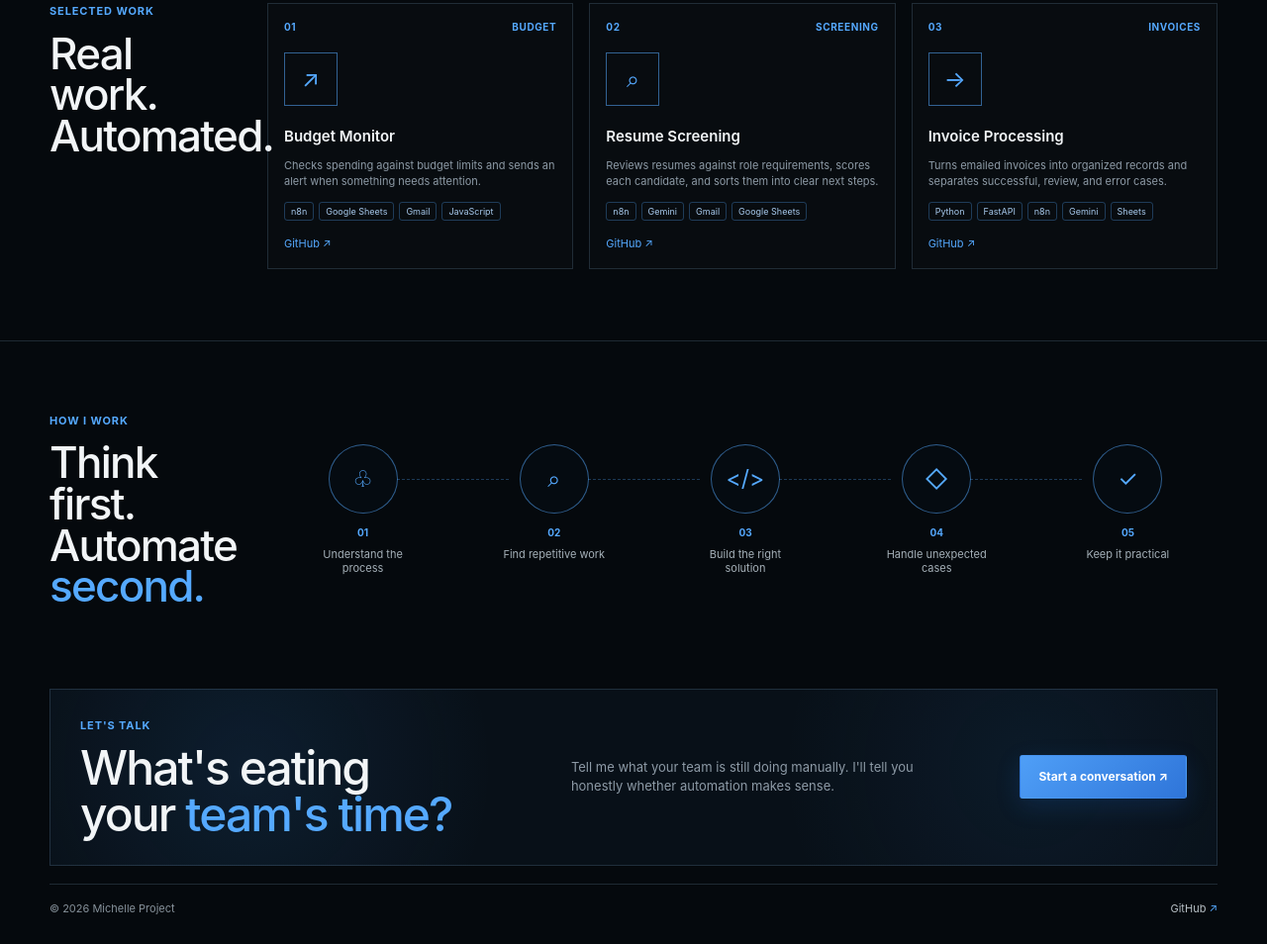
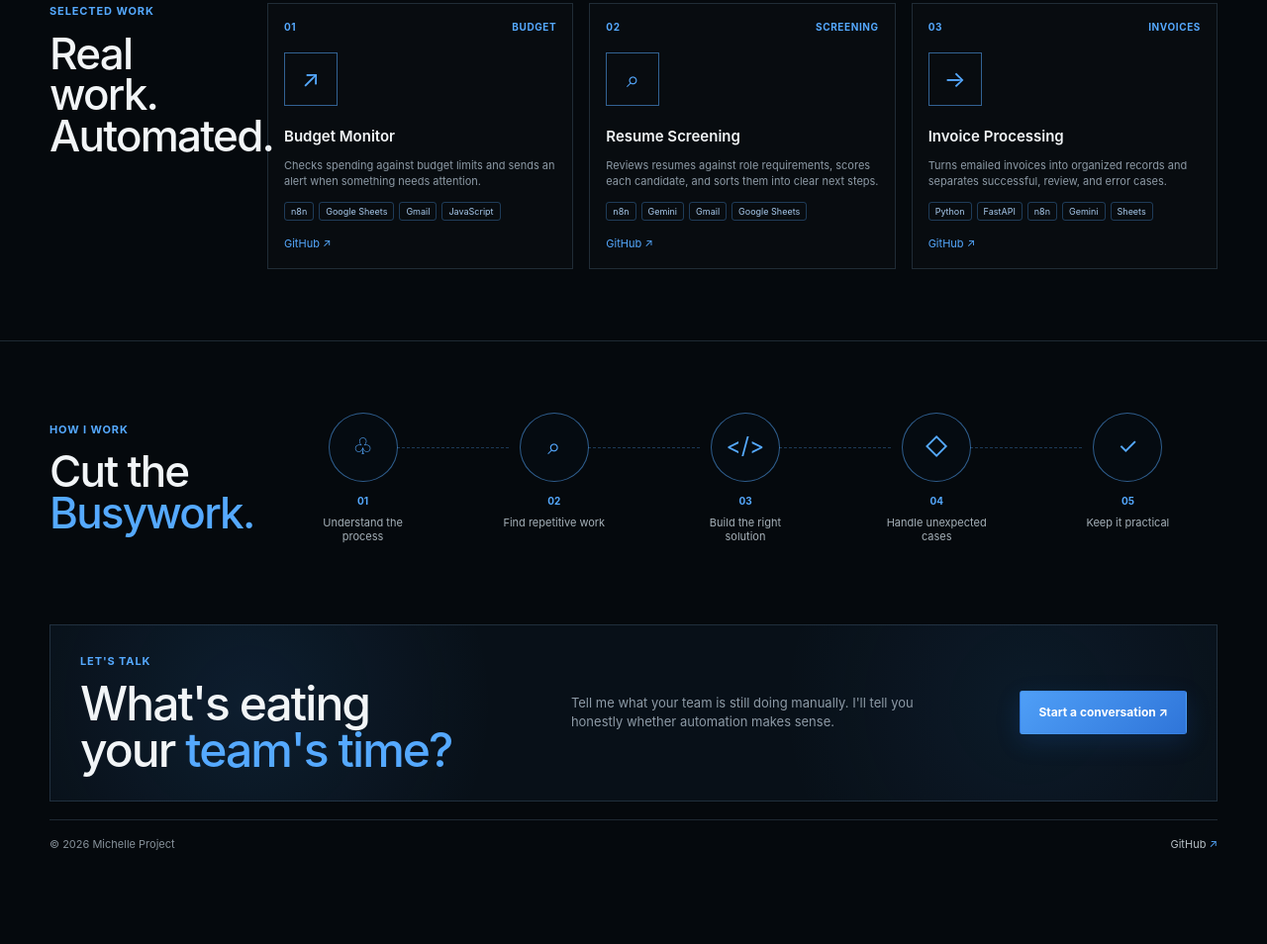
Before and after one commit to michelleproject/automation-portfolio, a plain HTML site: page index.html in a window 1280 px wide. Shown: the part 1581-2535 px from the top of the page at 99% size. After the commit the page ends 2470 px from the top, so only its background shows below. Drawn offline with Linux system fonts and the light colour scheme.

Commit message:
Update process headline

```diff
--- a/index.html
+++ b/index.html
@@ -821,7 +821,7 @@
       <div class="container process-grid">
         <div class="process-heading">
           <div class="eyebrow">How I work</div>
-          <h2>Think first.<br />Automate <span>second.</span></h2>
+          <h2>Cut the <span>Busywork.</span></h2>
         </div>
 
         <div class="steps">
```
